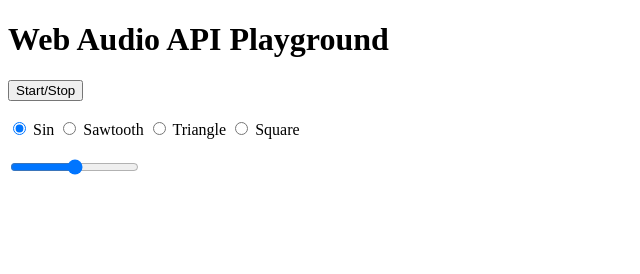
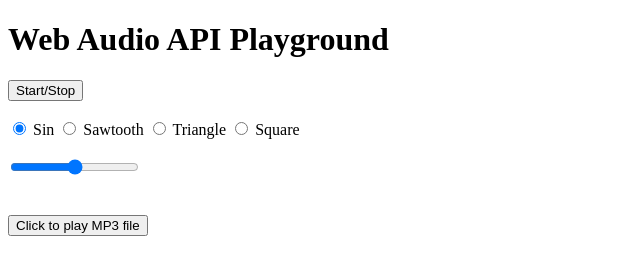
Before and after one commit to Aryo-Patel/WebAudioAPI, a plain HTML site: page index.html in a window 1280 px wide. Shown: the whole page, without its empty margins (0-640 px from the left). Drawn offline with Linux system fonts and the light colour scheme.

Commit message:
started working on creating my own audiovisualiser with visual pruning

```diff
--- a/index.html
+++ b/index.html
@@ -2,6 +2,18 @@
 <html>
     <head>
         <title>Web Audio API</title>
+
+        <style>
+            canvas{
+            position: absolute;
+            top: 0;
+            left: 0;
+            width: 100vw;
+            height: 100vh;
+            z-index: -1;
+            pointer-events: none;
+        }
+        </style>
     </head>
     <body>
         <div>
@@ -20,6 +32,15 @@
         <div>
             <input id = "freqslider" type= "range" onchange="changeFreq()" name = "">
         </div>
+        <br>
+        <br>
+
+        <div id = "youtubeAudio">
+            <button onclick = "playYT()">Click to play MP3 file</button>
+
+            <canvas id = "youtubeVisualiser"></canvas>
+        </div>
     </body>
     <script src = "web-audio-3.js"></script>
+    <script src = "youtubeAudio.js"></script>
 </html>
--- /dev/null
+++ b/youtubeAudio.js
@@ -0,0 +1,81 @@
+let playYT;
+const visualiser = document.getElementById('youtubeVisualiser');
+
+
+const getAudioData = () => {
+
+    requestAnimationFrame(getAudioData);
+
+    const bufferLength = analyserNode.frequencyBinCount;
+    const dataArray = new Uint8Array(bufferLength);
+
+    analyserNode.getByteFrequencyData(dataArray);
+
+
+    const width = visualiser.width;
+    const height = visualiser.height;
+
+    const canvasContext = visualiser.getContext('2d');
+    //const barWidth =width/bufferLength;
+    const barWidth = width/nonzeroLen(dataArray);
+    canvasContext.clearRect(0,0, width, height);
+
+
+    dataArray.forEach((item, index) => {
+        if(item > 255){
+            console.log(item);
+        }
+        const y = item/255 * height/2;
+        const x = barWidth*index;
+
+        canvasContext.fillStyle = `hsl(${y/height * 2 *200}, 100%, 50%)`;
+        canvasContext.fillRect(x, height-y, barWidth, y);
+    })
+}
+
+const nonzeroLen = (arr) => {
+    let count = 0;
+    arr.forEach(elem => {
+        if(elem !== 0){
+            count+=1;
+        }
+    });
+    return count;
+}
+const youtubeAudioCtx  = new AudioContext();
+const audio = new Audio("./testAudio.mp3");
+
+const params = {
+    gain: {
+        high: 1.0,
+        mid: 1.0,
+        low: 1.0
+    }
+}
+
+const bassNode = new BiquadFilterNode(youtubeAudioCtx, {
+    type: 'lowshelf',
+    frequency: '500',
+    gain: 0
+})
+
+const analyserNode = new AnalyserNode(youtubeAudioCtx, {fftSize: 256});
+
+
+const source = youtubeAudioCtx.createMediaElementSource(audio);
+
+
+
+source
+    .connect(bassNode)
+    .connect(analyserNode)
+    .connect(youtubeAudioCtx.destination);
+
+
+
+window.onload = function(){
+    playYT = () => {
+        audio.play();
+    }
+    getAudioData();
+}
```
Also changed, not shown: 1 other file.
